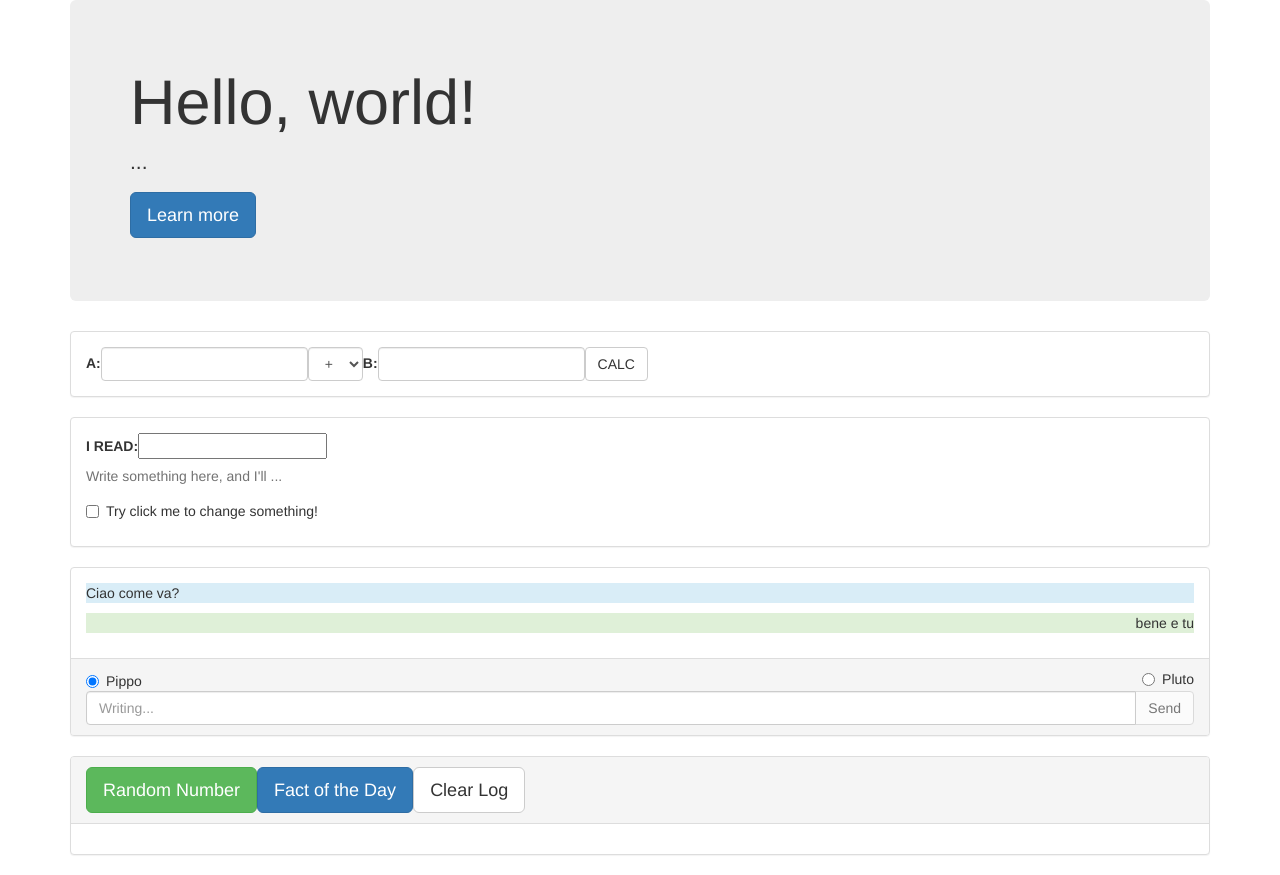
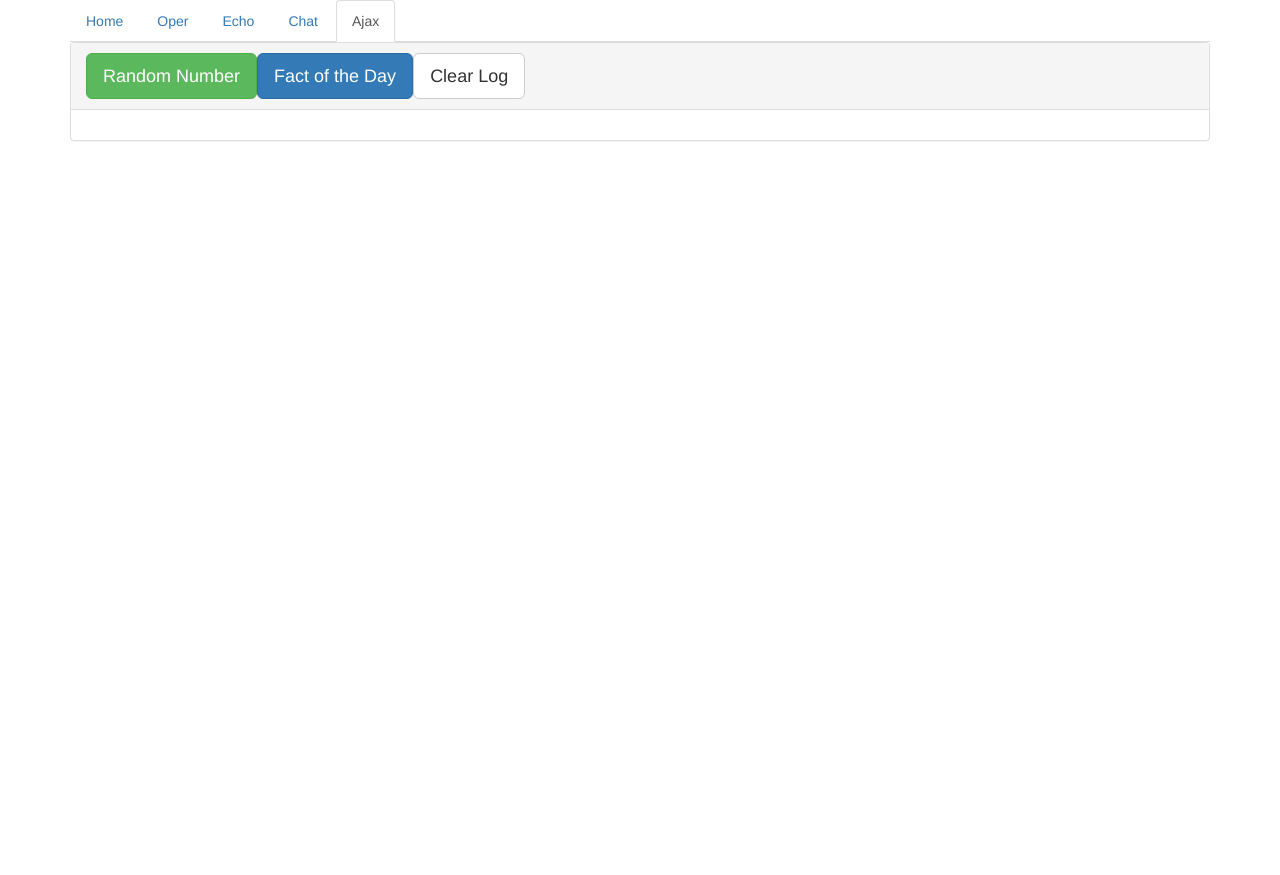
Before and after one commit to dmorosinotto/ngcli-exlive, an Angular app: page /ajax in a window 1280 px wide. After the commit the page ends 800 px from the top, so only its background shows below. Built offline with nearby package versions, Linux system fonts and the light colour scheme.

Commit message:
6.1 implement routing

```diff
--- a/src/app/ajax/ajax.component.html
+++ b/src/app/ajax/ajax.component.html
@@ -5,6 +5,6 @@
       <button type="button" class="btn btn-default btn-lg" (click)="clr()">Clear Log</button>
   </div>
   <div class="panel-body">
-      <pre *ngFor="let msg of logs">{{msg.when | date:'yyyy-MM-dd HH:mm:ssZ'}} {{msg.what}}</pre>
+      <pre *ngFor="let msg of logs">{{msg.when | date:'yyyy-MM-dd HH:mm:ss Z'}} {{msg.what}}</pre>
   </div>
 </div>
--- a/src/app/ajax/ajax.component.ts
+++ b/src/app/ajax/ajax.component.ts
@@ -69,15 +69,16 @@ export class AjaxComponent {
 
   private _getRandom(max:number=31): Promise<number> {
     return this.httpGET(
-        `${environment.BASEURL}/random?max=10&json`,
-        (data:INumber) => data.number, -1);
+        `${environment.BASEURL}/random?max=${max}&json`,
+        (data: INumber) => data.number,
+         -1);
   }
 
   private _getFactOf(): Promise<string> {
     return Promise.all([ this._getRandom(), this._getRandom(12) ])
             .then( ([day, month]) =>
                     this.httpGET(
-                        `${environment.BASEURL}/${month}/${day}/date?json`
+                        `${environment.BASEURL}/${day}/${month}/date?json`
                         , (data:INumber) => data.text
                         , "?") );
   }
--- a/src/app/app.component.ts
+++ b/src/app/app.component.ts
@@ -4,16 +4,18 @@ import * as u from './utils';
 @Component({
   selector: 'app-root',
   template: `
-    <div>
-      <!-- YOUR COMPONENTS GOES HERE -->
-      <eos-home></eos-home>
-      <eos-oper></eos-oper>
-      <eos-echo></eos-echo>
-      <eos-chat></eos-chat>
-      <eos-ajax></eos-ajax>
-    </div>
+<nav>
+  <ul class="nav nav-tabs">
+      <li role="presentation" routerLinkActive="active"><a routerLink="/home" >Home</a></li>
+      <li role="presentation" routerLinkActive="active"><a routerLink="/oper" >Oper</a></li>
+      <li role="presentation" routerLinkActive="active"><a routerLinkActive="custom" routerLink="/echo" >Echo</a></li>
+      <li role="presentation" routerLinkActive="active"><a routerLink="/chat" >Chat</a></li>
+      <li role="presentation" routerLinkActive="active"><a routerLink="/ajax" >Ajax</a></li>
+  </ul>
+  <router-outlet></router-outlet>
+  </nav>
   `,
-  styles: []
+  styles: ['.custom { color: red }']
 })
 export class AppComponent implements OnInit {
 
--- a/src/app/app.module.ts
+++ b/src/app/app.module.ts
@@ -1,3 +1,4 @@
+import { Route, RouterModule } from '@angular/router';
 import { HttpModule } from '@angular/http';
 import { FormsModule } from '@angular/forms';
 import { BrowserModule } from '@angular/platform-browser';
@@ -9,6 +10,15 @@ import { OperComponent } from './oper/oper.component';
 import { EchoComponent } from './echo/echo.component';
 import { ChatComponent } from './chat/chat.component';
 import { AjaxComponent } from './ajax/ajax.component';
+
+const ROUTES: Route[] = [
+  {path: '', redirectTo: '/home', pathMatch: 'full'},
+  {path: 'home', component: HomeComponent},
+  {path: 'oper', component: OperComponent},
+  {path: 'echo', component: EchoComponent},
+  {path: 'chat', component: ChatComponent},
+  {path: 'ajax', component: AjaxComponent}
+]
 
 @NgModule({
   declarations: [
@@ -22,7 +32,8 @@ import { AjaxComponent } from './ajax/ajax.component';
   imports: [
     BrowserModule,
     FormsModule,
-    HttpModule
+    HttpModule,
+    RouterModule.forRoot(ROUTES)
   ],
   providers: [],
   bootstrap: [AppComponent]
```
